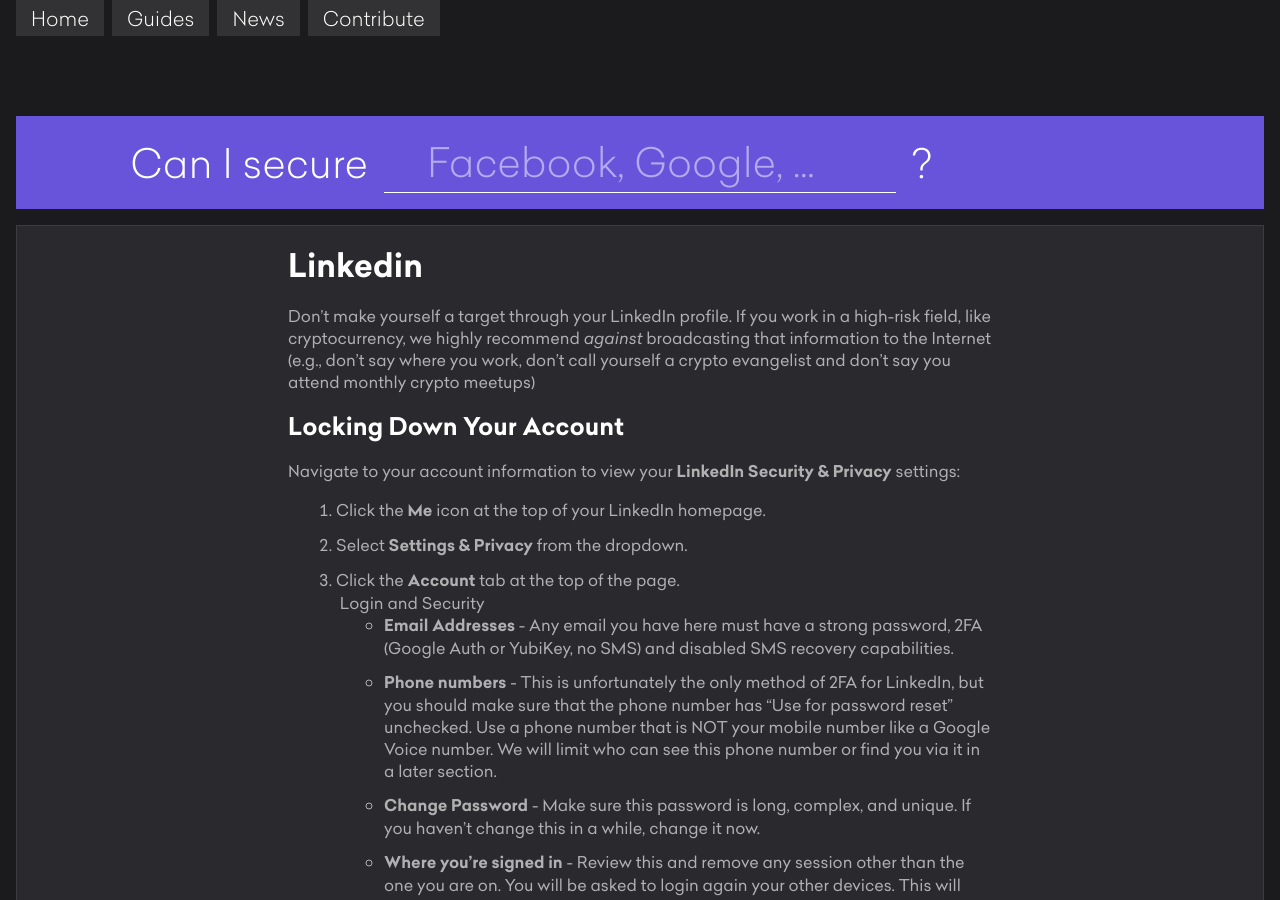
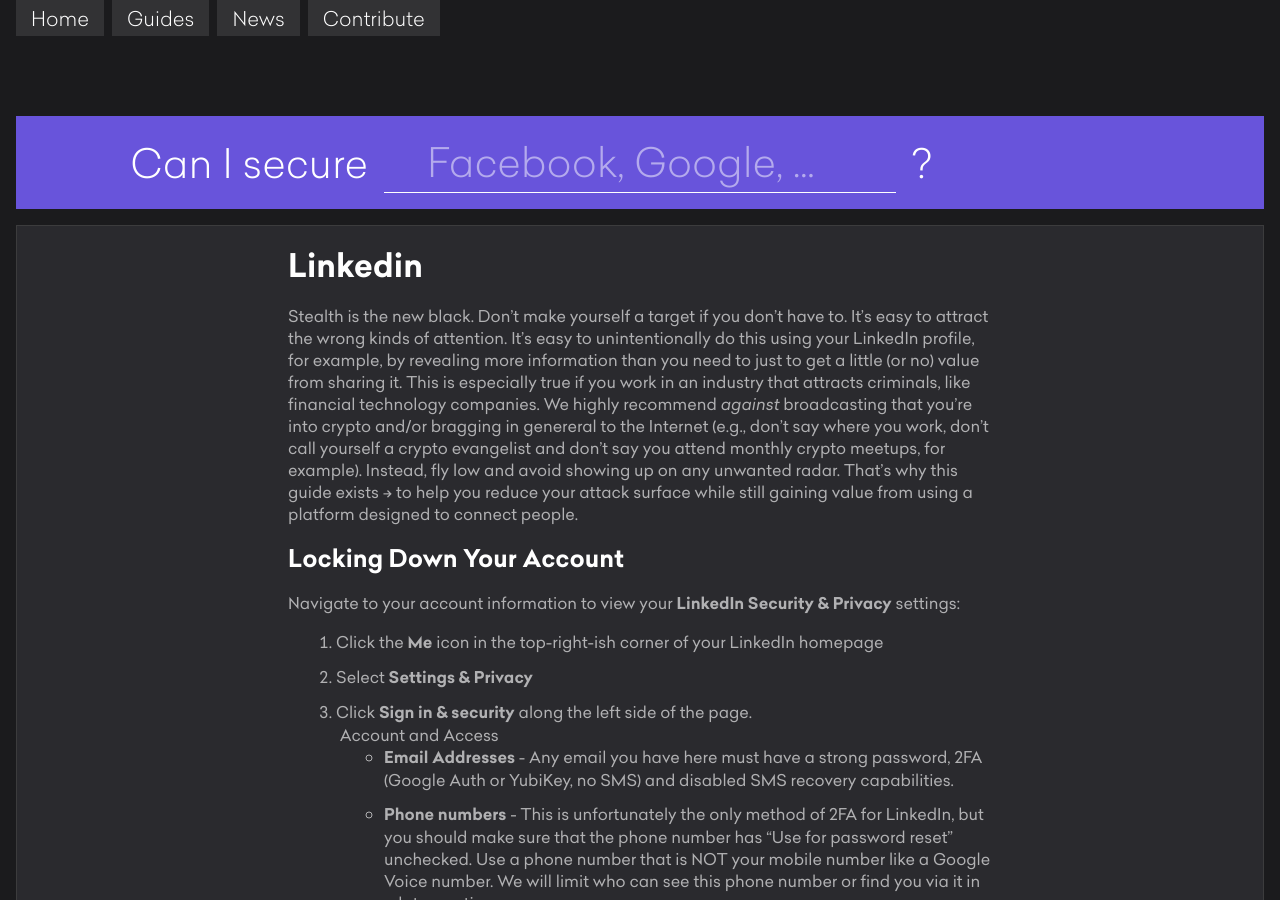
Before and after one commit to krakensecuritylabs/canisecure, a Jekyll site: the page built from _guides/linkedin.md, in a window 1280 px wide and 900 px high. Built offline with Jekyll 4.4.1, drawn with Linux system fonts in a browser that asks for light colours.

Commit message:
updated intro and account access section
and also just a test editing in browser

```diff
--- a/_guides/linkedin.md
+++ b/_guides/linkedin.md
@@ -4,18 +4,26 @@
 category: "Account Security"
 ---
 
-Don't make yourself a target through your LinkedIn profile. If you work in a high-risk field, like cryptocurrency, we highly recommend *against* broadcasting that information to the Internet (e.g., don't say where you work, don't call yourself a crypto evangelist and don't say you attend monthly crypto meetups)
+Stealth is the new black.
+Don't make yourself a target if you don't have to.
+It's easy to attract the wrong kinds of attention.
+It's easy to unintentionally do this using your LinkedIn profile, for example, by revealing more information than you need to just to get a little (or no) value from sharing it.
+This is especially true if you work in an industry that attracts criminals, like financial technology companies. We highly recommend *against* broadcasting that you're into crypto and/or bragging in genereral to the Internet (e.g., don't say where you work, don't call yourself a crypto evangelist and don't say you attend monthly crypto meetups, for example).
+Instead, fly low and avoid showing up on any unwanted radar.
+That's why this guide exists --> to help you reduce your attack surface while still gaining value from using a platform
+designed to connect people.
+
 
 Locking Down Your Account
 =========================
 
 Navigate to your account information to view your **LinkedIn Security & Privacy** settings:
 
-1.  Click the **Me** icon at the top of your LinkedIn homepage.
-2.  Select **Settings & Privacy** from the dropdown.
-3.  Click the **Account** tab at the top of the page.
+1.  Click the **Me** icon in the top-right-ish corner of your LinkedIn homepage
+2.  Select **Settings & Privacy**
+3.  Click **Sign in & security** along the left side of the page.
 
-     Login and Security
+     Account and Access
 
     -   **Email Addresses** - Any email you have here must have a strong password, 2FA (Google Auth or YubiKey, no SMS) and disabled SMS recovery capabilities.
     -   **Phone numbers** - This is unfortunately the only method of 2FA for LinkedIn, but you should make sure that the phone number has "Use for password reset" unchecked. Use a phone number that is NOT your mobile number like a Google Voice number. We will limit who can see this phone number or find you via it in a later section.
```
